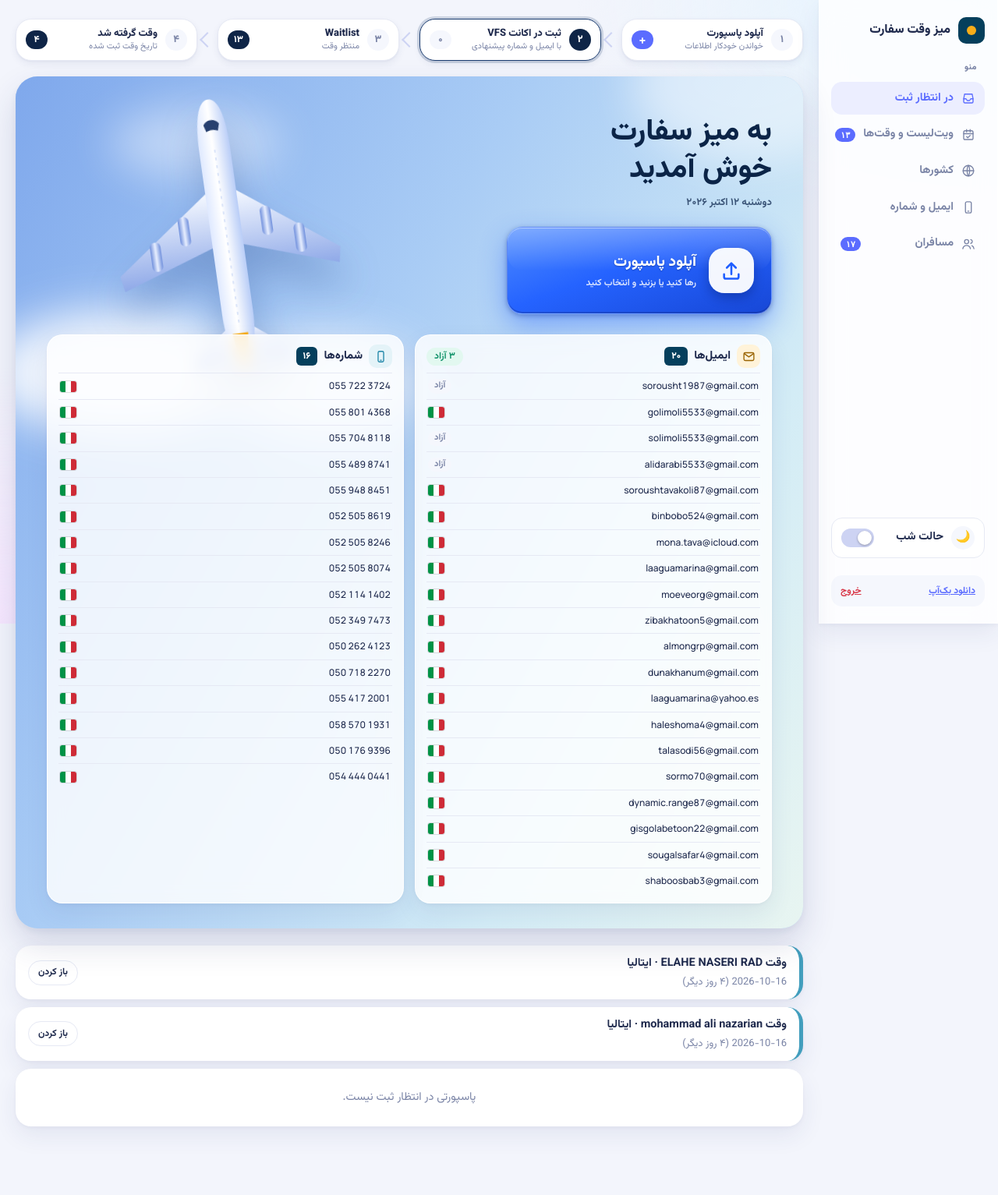
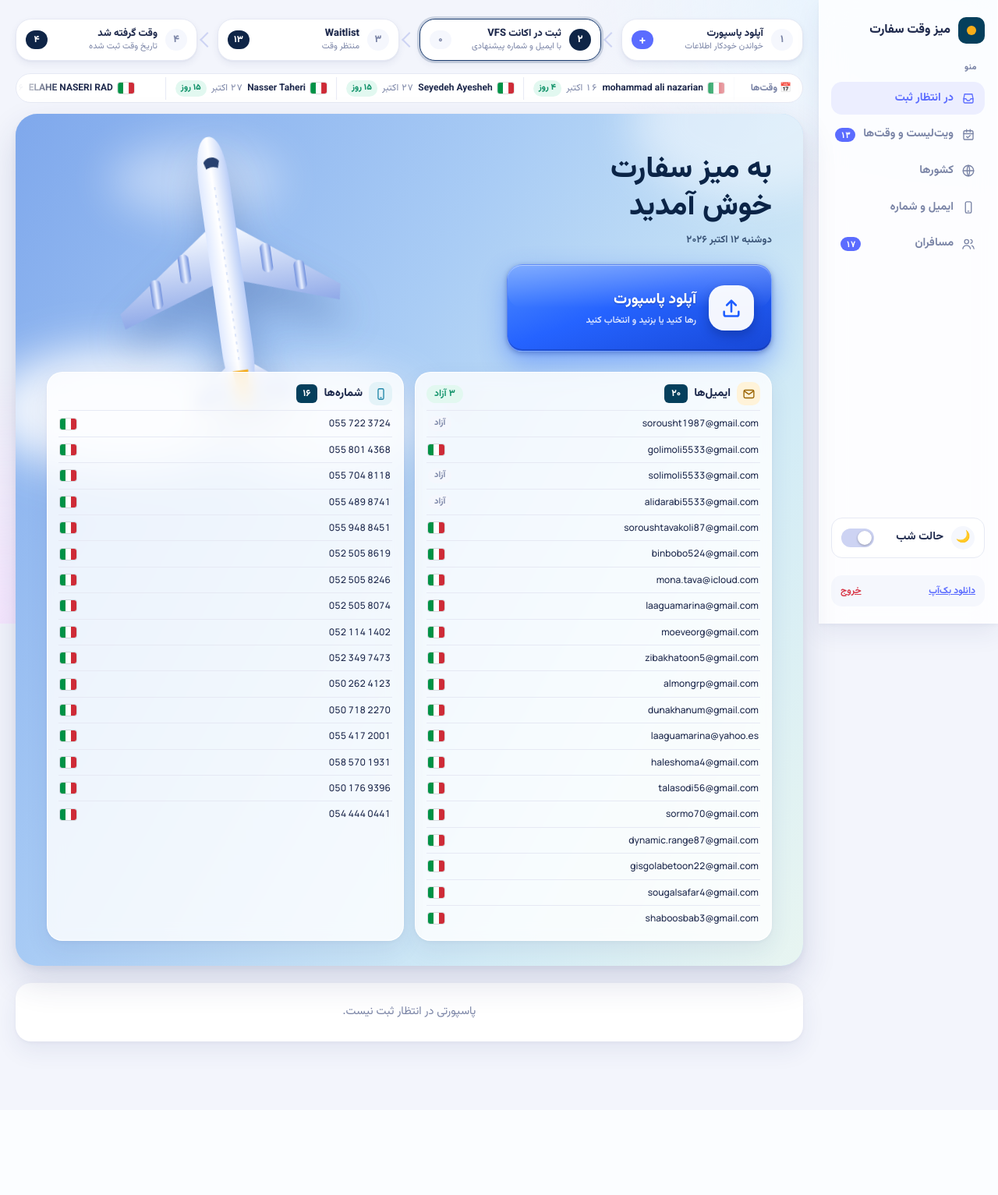
Before and after one commit to Soroush87-coder/Miz-e-Sefarat, a PHP site: page /index.php in a window 1280 px wide. Shown: the whole page at 78% size. After the commit the page ends 1358 px from the top, so only its background shows below. Run offline with PHP 8.4, Linux system fonts and the light colour scheme; the visitor is signed in with stand-in values (Sample User, id 1).

Commit message:
Show upcoming appointments as a slim scrolling ticker
Co-Authored-By: Claude Opus 5.5 <noreply@anthropic.com>
Claude-Session: https://claude.ai/code/session_01SgrDredgbavMaExVHbFLeq

```diff
--- a/index.php
+++ b/index.php
@@ -703,6 +703,20 @@ button,input,select,textarea{font:inherit;color:inherit}
 .ccard-f span{background:rgba(255,255,255,.2);border-radius:var(--r-pill);padding:1px 10px;font-weight:700}
 .ccard.add{background:var(--glass);color:var(--accent);border:2px dashed var(--line-strong);box-shadow:none;align-items:center;justify-content:center;font-weight:800;min-height:190px}
 .ccard.add::after{display:none}
+.ticker{display:flex;align-items:center;gap:10px;height:38px;margin:-4px 0 14px;background:var(--surface);border:1px solid var(--line);border-radius:var(--r-pill);padding-inline-start:14px;overflow:hidden;font-size:var(--fs-xs)}
+.tk-h{flex:none;font-weight:800;color:var(--muted)}
+.tk-v{flex:1;min-width:0;overflow:hidden;mask-image:linear-gradient(90deg,transparent,#000 6%,#000 94%,transparent);-webkit-mask-image:linear-gradient(90deg,transparent,#000 6%,#000 94%,transparent)}
+.tk-t{display:flex;align-items:center;width:max-content;animation:tk var(--tk) linear infinite}
+.ticker:hover .tk-t{animation-play-state:paused}
+@keyframes tk{to{transform:translateX(50%)}}
+@media (prefers-reduced-motion:reduce){.tk-t{animation:none}.tk-v{overflow-x:auto}}
+.tk-gap{width:28px;flex:none}
+.tk-i{display:inline-flex;align-items:center;gap:6px;border:0;background:none;font:inherit;color:var(--ink);cursor:pointer;padding:4px 12px;border-inline-end:1px solid var(--line);white-space:nowrap}
+.tk-i:hover b{color:var(--accent)}
+.tk-i b{font-weight:700}
+.tk-i span{color:var(--muted);font-variant-numeric:tabular-nums}
+.tk-i em{font-style:normal;font-weight:800;font-size:var(--fs-2xs);color:var(--green-ink);background:var(--green-soft,#e3f6ee);border-radius:var(--r-pill);padding:1px 7px}
+.tk-i.soon em{color:var(--amber-ink);background:var(--amber-soft)}
 .alert{display:flex;gap:10px;align-items:center;justify-content:space-between;flex-wrap:wrap;background:var(--surface);border-radius:var(--r-lg);padding:11px 16px;margin-bottom:10px;box-shadow:var(--shadow);border-inline-start:5px solid var(--lvl)}
 .alert .t{font-weight:700}.alert .d{color:var(--muted);font-size:var(--fs-sm)}
 .lvl-red{--lvl:var(--red)}.lvl-amber{--lvl:var(--amber)}.lvl-teal{--lvl:var(--teal)}
@@ -1598,6 +1612,16 @@ function renderCountries(){
   return h;
 }
 
+// slim ticker of upcoming appointments (soonest first), scrolling like a stock ticker; pauses on hover
+function apptTicker(pcOnly){
+  const ps = S.people.filter(p => p.status === "booked" && p.apptDate && (!pcOnly || p.portal === pcOnly) && -ago(p.apptDate) >= 0).sort((a, b) => a.apptDate.localeCompare(b.apptDate));
+  if (!ps.length) return "";
+  const day = iso => { try { return new Intl.DateTimeFormat("fa-IR-u-ca-gregory", {day:"numeric", month:"short"}).format(new Date(iso + "T12:00:00")); } catch { return iso; } };
+  const item = p => { const d = -ago(p.apptDate);
+    return `<button type="button" class="tk-i ${d <= 2 ? "soon" : ""}" data-act="person" data-id="${esc(p.id)}">${flagEl(p.portal, "sm")}<b>${esc(p.name)}</b><span>${esc(day(p.apptDate))}${p.apptTime ? " · " + esc(p.apptTime) : ""}</span><em>${d === 0 ? "امروز" : d === 1 ? "فردا" : faN(d) + " روز"}</em></button>`; };
+  const row = ps.map(item).join("");
+  return `<div class="ticker" style="--tk:${Math.max(20, ps.length * 7)}s"><span class="tk-h">📅 وقت‌ها</span><div class="tk-v"><div class="tk-t">${row}<span class="tk-gap"></span>${row}<span class="tk-gap"></span></div></div></div>`;
+}
 function globalAlerts(pcOnly){
   const out = [];
   for (const a of S.accounts.values()){
@@ -1607,10 +1631,6 @@ function globalAlerts(pcOnly){
     if (live && a.status === "active" && d !== null && d > FRESH)
       out.push({lvl: d > STALE ? "red" : "amber", t:`${pName(a.portal)} · ${S.emails.get(a.emailId)?.address || a.emailId}`, d:`${faN(live)} مسافر فعال دارد و ${faN(d)} روز است واردش نشده‌اید${d > STALE ? " — شاید پاک شده باشد" : ""}.`, id:a.id});
   }
-  for (const p of S.people){
-    if (pcOnly && p.portal !== pcOnly) continue;
-    if (p.status === "booked" && p.apptDate){ const d = -ago(p.apptDate); if (d >= 0 && d <= 7) out.push({lvl:"teal", t:`وقت ${p.name} · ${pName(p.portal)}`, d:`${p.apptDate} (${rel(p.apptDate)})`, id:p.accountId}); }
-  }
   return out.map(a => `<div class="alert lvl-${a.lvl}"><div><div class="t">${esc(a.t)}</div><div class="d">${esc(a.d)}</div></div><button class="btn sm" type="button" data-act="acc" data-id="${esc(a.id)}">باز کردن</button></div>`).join("");
 }
 
@@ -1623,7 +1643,7 @@ function renderCountry(pc){
   let h = `<div style="--cc:${flagColors(pc)[0] || colorOf(pc)}"><div class="hero"${flagBg(pc)}><div class="hero-top"><div><button class="crumb" type="button" data-act="back"><svg viewBox="0 0 24 24"><path d="M9 6l6 6-6 6"/></svg>همه کشورها</button><h1>${flagEl(pc)}${esc(pName(pc))}</h1></div>
     <div style="display:flex;gap:8px;flex-wrap:wrap"><button class="btn primary" type="button" data-act="upload" data-id="${esc(pc)}">+ آپلود پاسپورت</button></div></div>
     <div class="cstats"><span><b>${faN(s.people)}</b>مسافر</span><span><b>${faN(s.usedE)}</b>ایمیل استفاده‌شده</span><span><b>${faN(s.usedS)}</b>شماره استفاده‌شده</span><span><b>${faN(s.freeEmails)}</b>ایمیل با جای خالی</span><span><b>${faN(s.freePhones)}</b>شماره با جای خالی</span>${s.check ? `<span class="warn"><b>${faN(s.check)}</b>باید چک شود</span>` : ""}</div></div>`;
-  h += globalAlerts(pc);
+  h += apptTicker(pc) + globalAlerts(pc);
   h += `<section class="sec"><div class="sec-h"><h2>مسافرها و ایمیل و شماره‌شان</h2><small class="sec-hint">کنار هر ایمیل و شماره: چند بار از ${faN(CAP)} بار برای ${esc(pName(pc))} استفاده شده</small></div>${pairsList(pc) || `<div class="empty">هنوز مسافری برای ${esc(pName(pc))} نیست. پاسپورت آپلود کنید؛ سایت ایمیل و شماره پیشنهاد می‌دهد.</div>`}</section>`;
   h += `</div>`;
   return h;
@@ -1820,7 +1840,7 @@ function renderQueue(){
   const emHTML = ems.map(e => `<li><span class="mono">${esc(e.address)}</span>${flagsOf(usedPcs(p => p.emailId === e.code))}</li>`).join("");
   const smHTML = sims.map(m => `<li><span class="mono">${esc(prettyPhone(m.number))}</span>${flagsOf(usedPcs(p => pSimId(p) === m.code))}</li>`).join("");
   const freeE = ems.filter(e => !usedPcs(p => p.emailId === e.code).length).length, freeS = sims.filter(m => !usedPcs(p => pSimId(p) === m.code).length).length;
-  let h = `<section class="fhero">
+  let h = apptTicker() + `<section class="fhero">
     <div class="hero-sky"><i class="c1"></i><i class="c2"></i><i class="c3"></i><i class="c4"></i></div>
     <div class="hero-plane">${PLANE_SVG}</div>
     <div class="hero-body">
```
